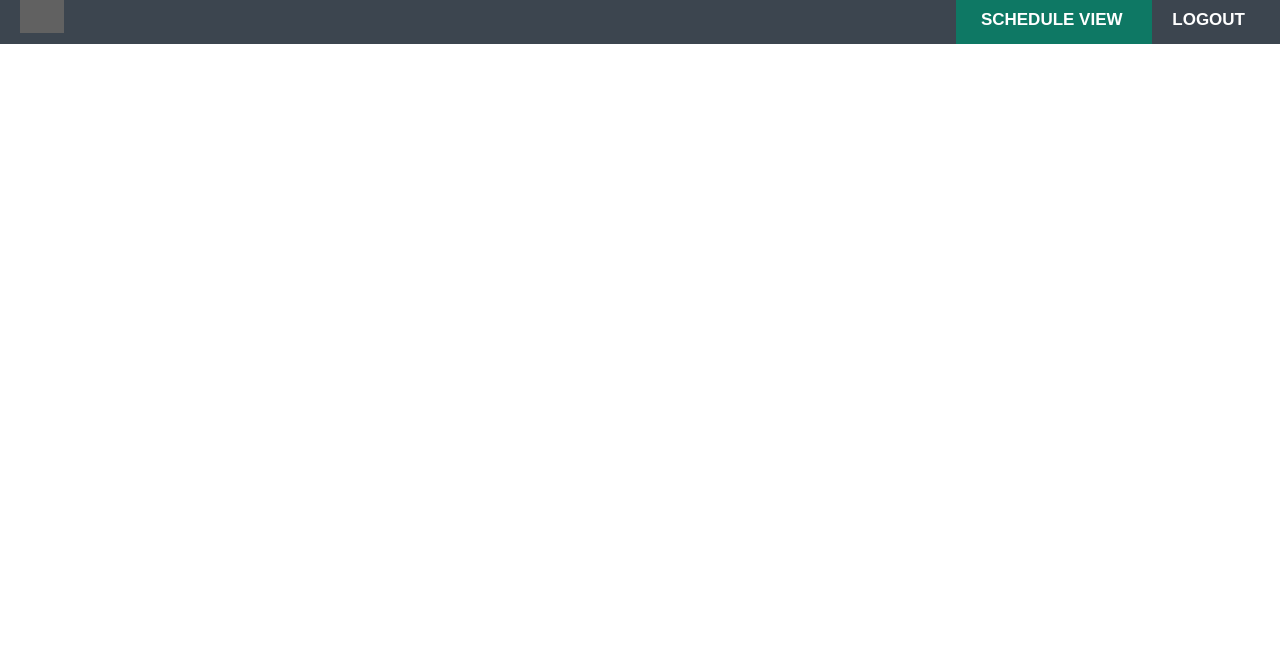
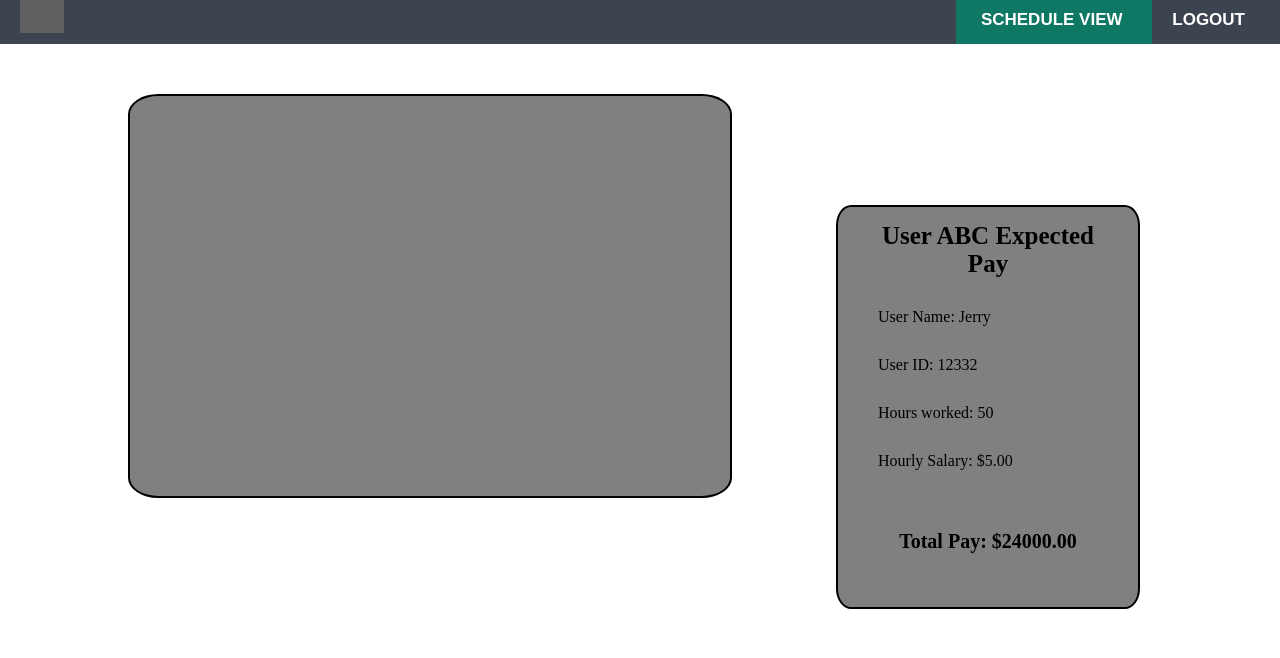
Before and after one commit to Ty-Irving/Schedule_Viewer, a PHP site: page /HTML/schedule_view.html in a window 1280 px wide. Shown: the top 658 px of the page. Run offline with PHP 8.4, Linux system fonts and the light colour scheme; grey boxes are pictures that could not be loaded.

Commit message:
Just adding some work for rough drafts of what the content can be displayed as
Most likely going to end up redesigning most of these just would like to have a design up so we can work on a few things.

```diff
--- a/CSS/styles.css
+++ b/CSS/styles.css
@@ -128,3 +128,61 @@ body
     padding-top: 50px;
     filter: invert();
 }
+
+.schedule-view
+{
+    width: 600px;
+    height: 400px;
+    margin: 50px;
+    margin-left: 10%;
+    background-color: grey;
+    display: inline-block;
+    border: 2px black solid;
+    border-radius: 5%;
+}
+
+.invoice-list
+{
+    margin-top: 30px;
+    list-style: none;
+    list-style-type: none;
+    padding: 0;
+
+}
+
+.user-header
+{
+    font-size: 25px;
+    margin-left: 10%;
+    margin-right: 10%;
+    margin-top: 5%;
+    text-align: center;
+    font-weight: bold;
+}
+
+.expected-pay
+{
+    font-size: 20px;
+    margin-left: auto;
+    margin-right: auto;
+    text-align: center;
+    margin-top: 20%;
+    font-weight: bold;
+}
+
+.invoice-view
+{
+    width: 300px;
+    height: 400px;
+    background-color: grey;
+    margin: 50px;
+    display: inline-block;
+    border: 2px black solid;
+    border-radius: 5%;
+}
+
+.content-box
+{
+    display: block;
+    width: 100%;
+}
--- a/HTML/schedule_view.html
+++ b/HTML/schedule_view.html
@@ -15,5 +15,28 @@
             </a><a class = "header-link-3" href = "/HTML/index.html">LOGOUT</a>
         </div>
     </div>
+    <div class = "content-box">
+        <div class = "schedule-view">
+
+        </div>
+        <div class = "invoice-view">
+            <div class = "invoice-content">
+                <div class = "user-header">
+                    User ABC Expected Pay
+                </div>
+                <div class = user-invoice>
+                    <ul>
+                        <li class = "invoice-list">User Name: Jerry</li>
+                        <li class = "invoice-list">User ID: 12332</li>
+                        <li class = "invoice-list">Hours worked: 50</li>
+                        <li class = "invoice-list">Hourly Salary: $5.00</li>
+                    </ul>
+                </div>
+                <div class = "expected-pay">
+                    Total Pay: $24000.00
+                </div>
+            </div>
+        </div>
+    </div>
 </body>
 </html>
```
